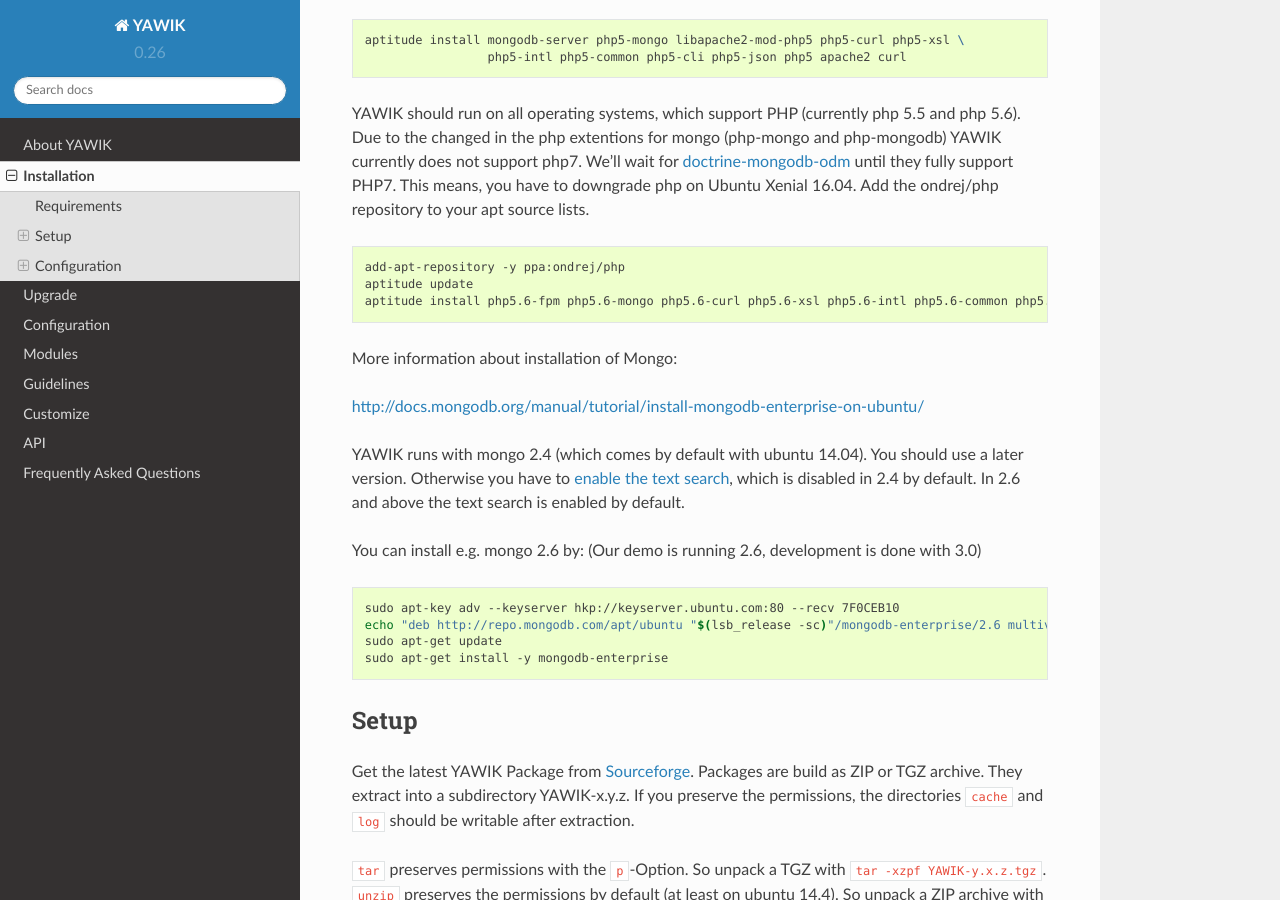
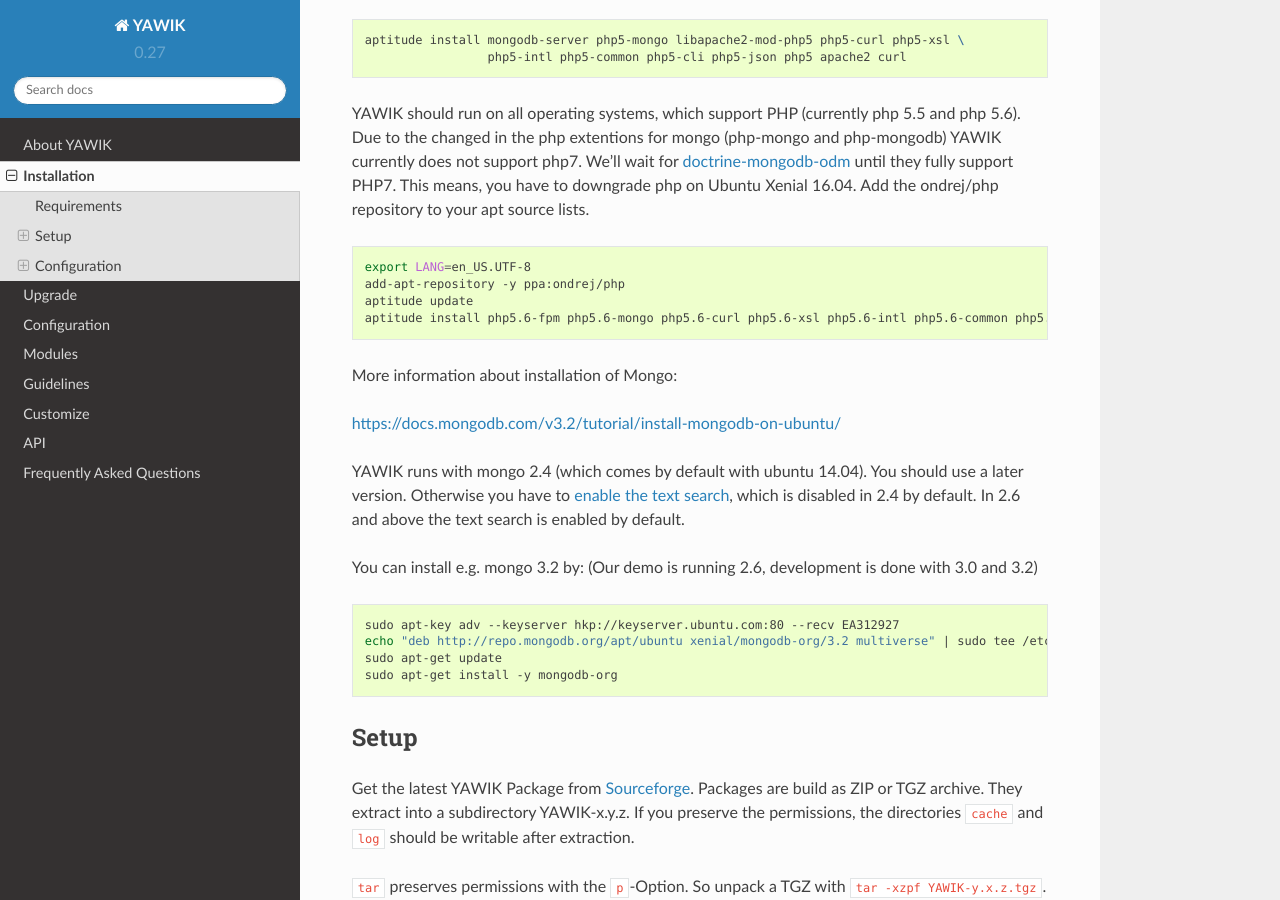
Before and after one commit to cross-solution/YawikDocs, a Sphinx documentation site: the page built from source/installation.rst, in a window 1280 px wide and 900 px high, scrolled down 677 px. Built offline with Sphinx 7.4.7 and the Read the Docs theme 2.0.0, drawn with Linux system fonts in a browser that asks for light colours; comment, search, counter and statistics services are not loaded; some of the changed text lies outside the part shown.

Commit message:
how to use mongo 3.2.

```diff
--- a/source/conf.py
+++ b/source/conf.py
@@ -63,9 +63,9 @@
 # built documents.
 #
 # The short X.Y version.
-version = '0.26'
+version = '0.27'
 # The full version, including alpha/beta/rc tags.
-release = '0.26'
+release = '0.27'
 
 # The language for content autogenerated by Sphinx. Refer to documentation
 # for a list of supported languages.
--- a/source/installation.rst
+++ b/source/installation.rst
@@ -39,6 +39,7 @@
 
 .. code-block:: sh
 
+ export LANG=en_US.UTF-8
  add-apt-repository -y ppa:ondrej/php
  aptitude update
  aptitude install php5.6-fpm php5.6-mongo php5.6-curl php5.6-xsl php5.6-intl php5.6-common php5.6-cli php5.6-json curl
@@ -48,21 +49,21 @@
 
 More information about installation of Mongo:
 
-http://docs.mongodb.org/manual/tutorial/install-mongodb-enterprise-on-ubuntu/
+https://docs.mongodb.com/v3.2/tutorial/install-mongodb-on-ubuntu/
 
 YAWIK runs with mongo 2.4 (which comes by default with ubuntu 14.04). You should use a later version. Otherwise you have
 to `enable the text search`_, which is disabled in 2.4 by default. In 2.6 and above the text search is enabled by default.
 
 .. _enable the text search: https://docs.mongodb.com/v2.4/tutorial/enable-text-search/
 
-You can install e.g. mongo 2.6 by: (Our demo is running 2.6, development is done with 3.0)
+You can install e.g. mongo 3.2 by: (Our demo is running 2.6, development is done with 3.0 and 3.2)
 
 .. code-block:: sh
 
- sudo apt-key adv --keyserver hkp://keyserver.ubuntu.com:80 --recv 7F0CEB10
- echo "deb http://repo.mongodb.com/apt/ubuntu "$(lsb_release -sc)"/mongodb-enterprise/2.6 multiverse" | sudo tee /etc/apt/sources.list.d/mongodb-enterprise-2.6.list
+ sudo apt-key adv --keyserver hkp://keyserver.ubuntu.com:80 --recv EA312927
+ echo "deb http://repo.mongodb.org/apt/ubuntu xenial/mongodb-org/3.2 multiverse" | sudo tee /etc/apt/sources.list.d/mongodb-org-3.2.list
  sudo apt-get update
- sudo apt-get install -y mongodb-enterprise
+ sudo apt-get install -y mongodb-org
 
 Setup
 -----
```
Also changed, not shown: other parts of source/installation.rst (+8 -4 lines).
